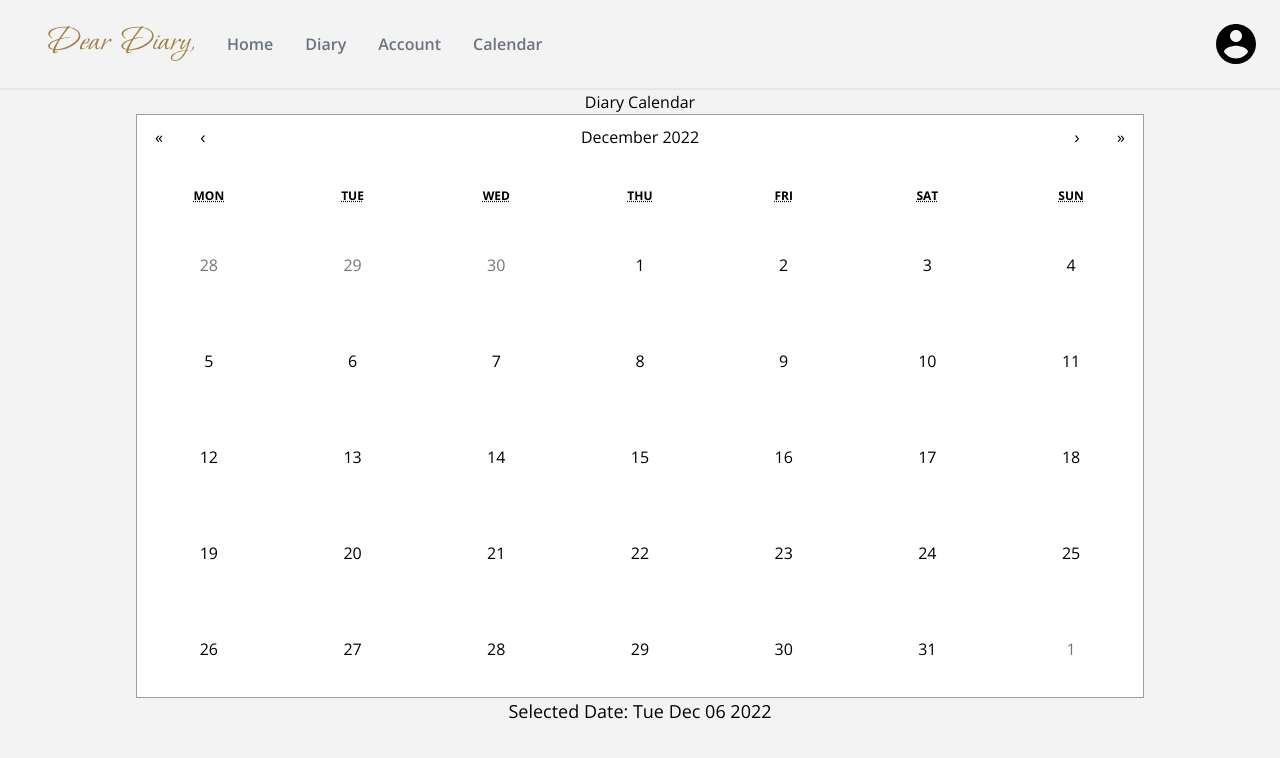
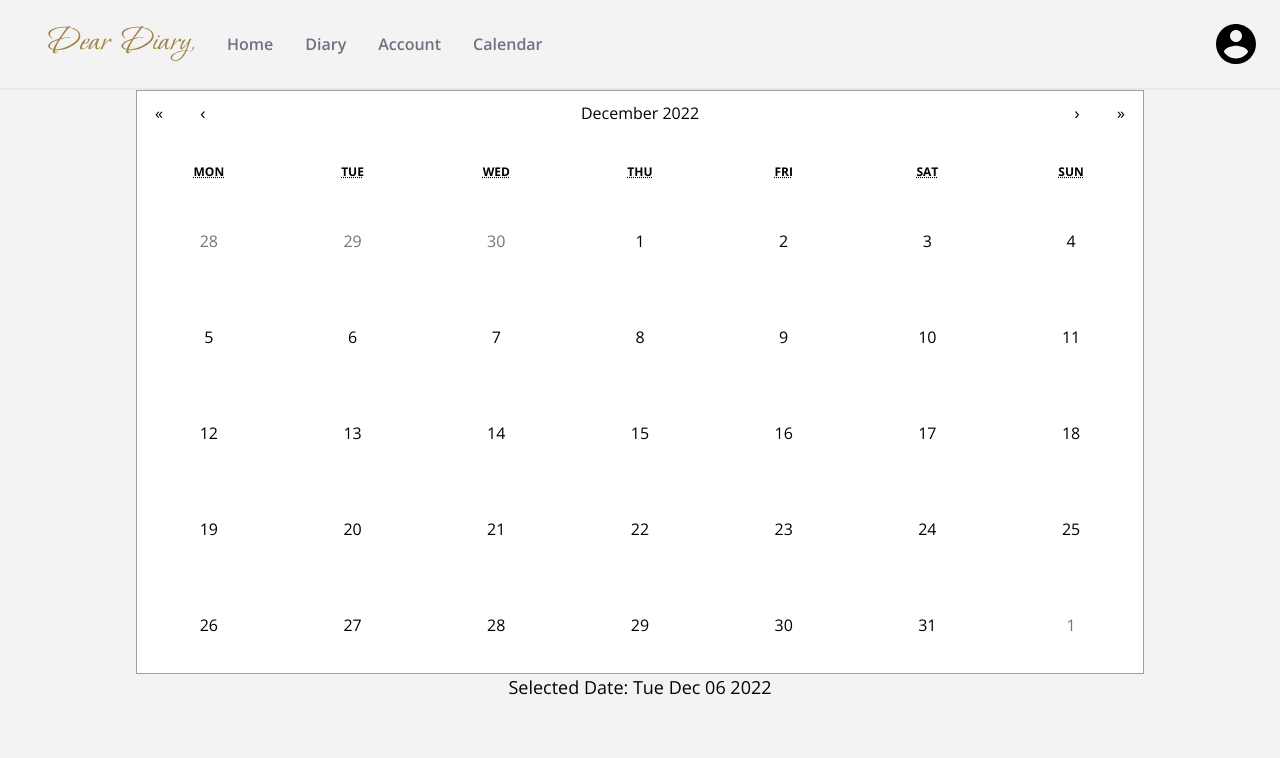
Before and after one commit to GauravVBhambhani/WebDes_FinalProject, a React (Create React App) app in the folder dear-diary/: page /account/calendar in a window 1280 px wide. Shown: the top 758 px of the page. Built offline with nearby package versions, Linux system fonts and the light colour scheme.

Commit message:
removed calendar heading

```diff
--- a/dear-diary/src/components/calendar/Calendar.js
+++ b/dear-diary/src/components/calendar/Calendar.js
@@ -14,7 +14,6 @@ function CalendarComponent() {
 
   return (
     <div className='app'>
-      <h1 className='text-center'>Diary Calendar</h1>
       <div className='calendar-container' style={CalendarComponentStyle}>
         <Calendar onChange={setDate} value={date} />
       </div>
```
